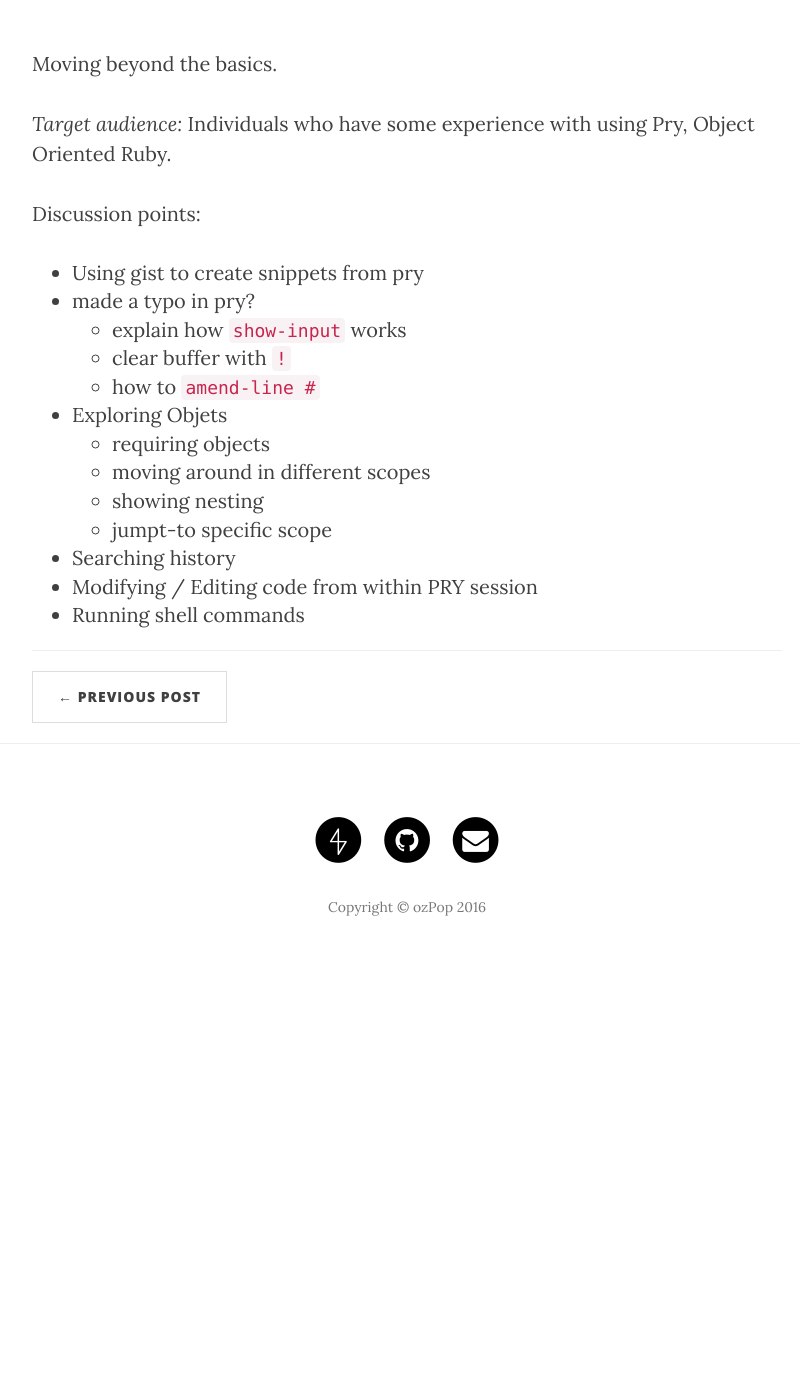
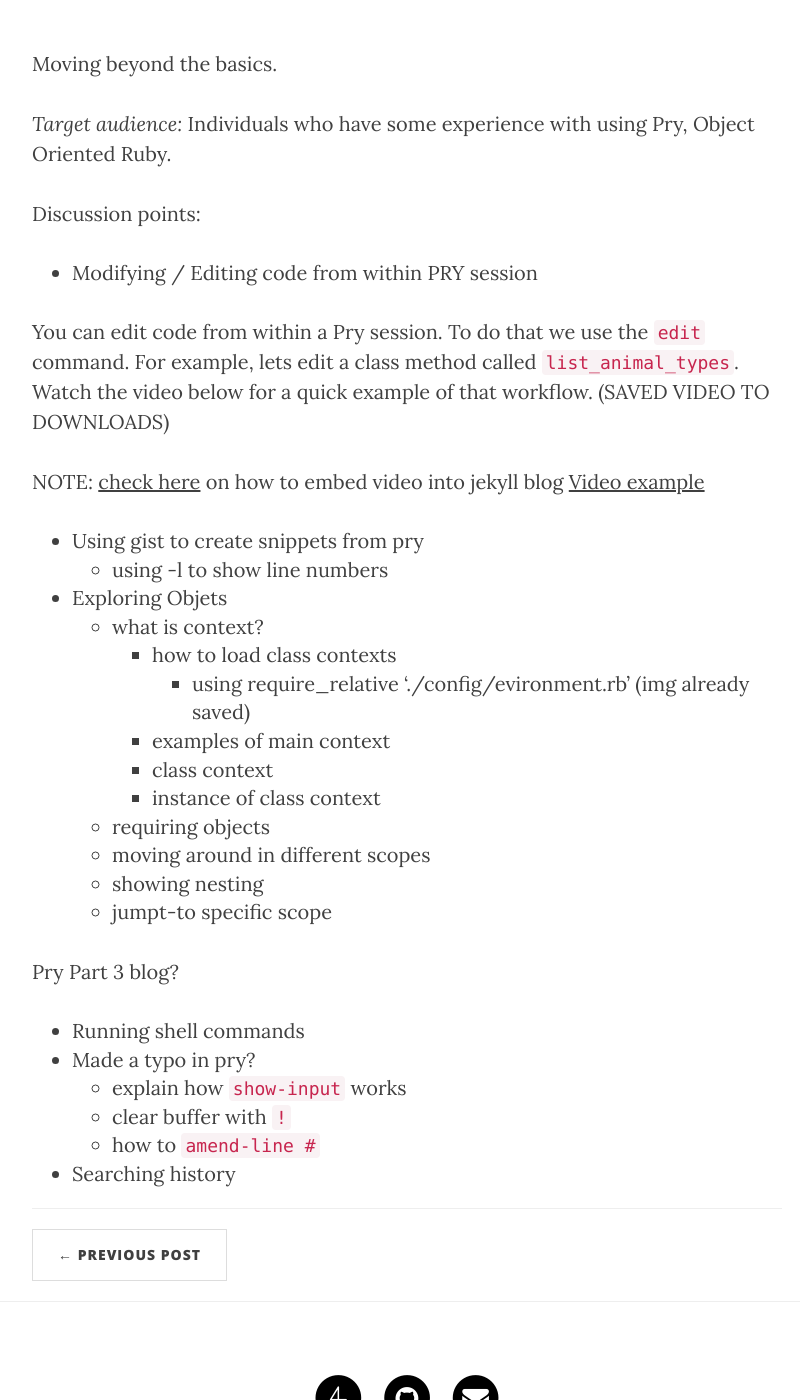
Before and after one commit to agarrharr/ozPop.github.io, a Jekyll site: the page built from _posts/2016-08-04-cozy-with-pry.md, in a window 1280 px wide and 1400 px high, scrolled down 444 px. Shown: the whole window, without its empty margins (233-1033 px from the left). Built offline with Jekyll 4.4.1, drawn with Linux system fonts in a browser that asks for light colours; nearby versions of some CDN libraries; before the commit the page ends 1427 px from its top, so only the background shows below that.

Commit message:
update editing and context sections, add img

```diff
--- a/_posts/2016-08-04-cozy-with-pry.md
+++ b/_posts/2016-08-04-cozy-with-pry.md
@@ -12,16 +12,41 @@
 
 Discussion points:
 
+* Modifying / Editing code from within PRY session
+
+You can edit code from within a Pry session. To do that we use the `edit`
+command. For example, lets edit a class method called `list_animal_types`. Watch
+the video below for a quick example of that workflow. (SAVED VIDEO TO DOWNLOADS)
+
+NOTE: [check here](https://gist.github.com/joelverhagen/1805814) on how to embed
+video into jekyll blog
+[Video example](URL)
+
+
+
 * Using gist to create snippets from pry
-* made a typo in pry?
-    * explain how `show-input` works
-    * clear buffer with `!`
-    * how to `amend-line #`
+    * using -l to show line numbers
+
+
+
 * Exploring Objets
+    * what is context?
+        * how to load class contexts
+            * using require_relative './config/evironment.rb' (img already saved)
+        * examples of main context
+        * class context
+        * instance of class context
     * requiring objects
     * moving around in different scopes
     * showing nesting
     * jumpt-to specific scope
+
+
+Pry Part 3 blog?
+
+* Running shell commands
+* Made a typo in pry?
+    * explain how `show-input` works
+    * clear buffer with `!`
+    * how to `amend-line #`
 * Searching history
-* Modifying / Editing code from within PRY session
-* Running shell commands
```
Also changed, not shown: img/cozy-pry/require-environment.png (added).
